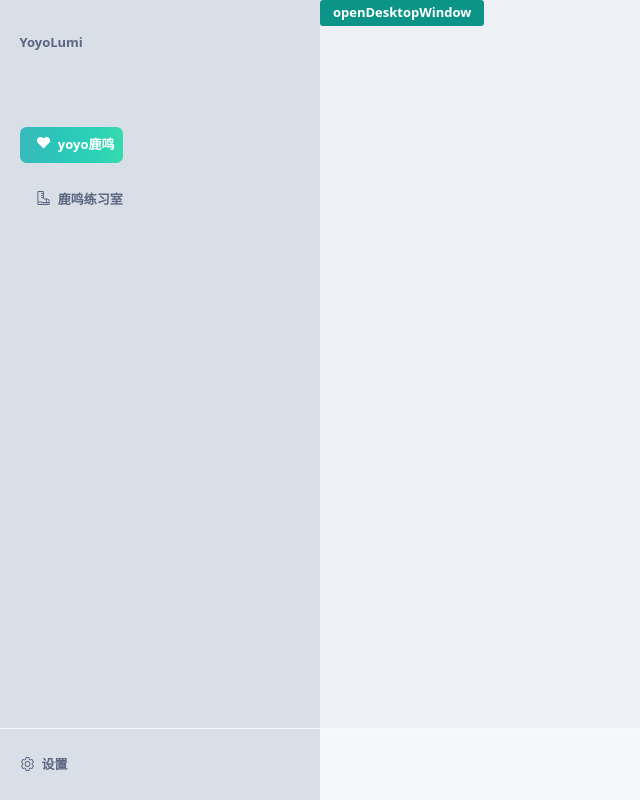
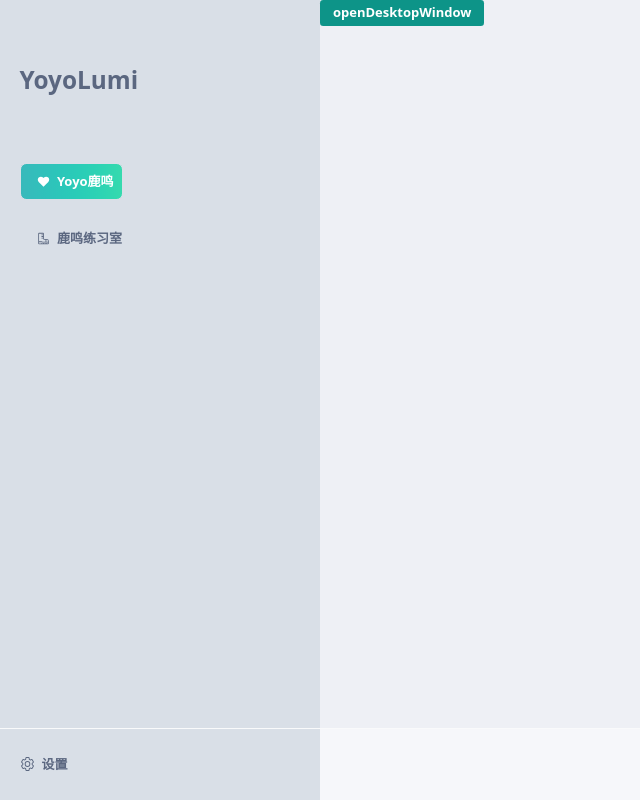
Before and after one commit to FliPPeDround/Lumi, a Vue app: page /#/YoyoLumi in a window 1280 px wide. Shown: the whole page, without its empty margins (0-640 px from the left). Built offline with nearby package versions, Linux system fonts and the light colour scheme; a web font is replaced by a local one.

Commit message:
fix: build hashRouter

```diff
--- a/electron/main/index.ts
+++ b/electron/main/index.ts
@@ -85,7 +85,7 @@ function openDesktopWindow(arg: string) {
   if (app.isPackaged)
     desktopWin.loadFile(indexHtml, { hash: arg })
   else
-    desktopWin.loadURL(`${url}/${arg}`)
+    desktopWin.loadURL(`${url}/#/${arg}`)
 }
 ipcMain.handle('openDesktopWindow', (event: Electron.IpcMainInvokeEvent, arg: string) => {
   openDesktopWindow(arg)
--- a/src/components/Menu/Menu.vue
+++ b/src/components/Menu/Menu.vue
@@ -1,7 +1,7 @@
 <script setup lang="ts">
 const menuList = [
   {
-    title: 'yoyo鹿鸣',
+    title: 'Yoyo鹿鸣',
     icon: 'i-carbon-favorite-filled',
     path: '/YoyoLumi',
   },
@@ -20,7 +20,7 @@ const menuList = [
     pt10 px6 pb5
   >
     <div>
-      <div mb20>
+      <div mt10 mb18 text-3xl>
         YoyoLumi
       </div>
       <div flex="~ col" justify-self-start>
--- a/src/components/Menu/MenuButton.vue
+++ b/src/components/Menu/MenuButton.vue
@@ -4,8 +4,8 @@ interface Props {
   icon: string
   path: string
 }
+const { title, icon, path } = defineProps<Props>()
 
-const { title, icon, path } = defineProps<Props>()
 const route = useRoute()
 const router = useRouter()
 </script>
@@ -13,15 +13,17 @@ const router = useRouter()
 <template>
   <button
     py="2.5" my3 pl5
-    flex
-    leading-normal align-text-top
+    flex items-center
     rounded-lg
     from="#38b9bb" to="#36daae"
-    hover="c-white"
-    :class="{ 'bg-gradient-to-r c-white': route.path === path }"
+    border="1 #d9dfe7 opacity-100"
+    hover="c-white border-white"
+    :class="{ 'bg-gradient-to-r c-white border-#d9dfe7': route.path === path }"
     @click="() => router.push(path)"
   >
-    <div :class="`${icon}`" align-middle />
-    <span pl2 align-text-top>{{ title }}</span>
+    <div :class="`${icon}`" text-sm />
+    <span
+      pl2
+    >{{ title }}</span>
   </button>
 </template>
```
